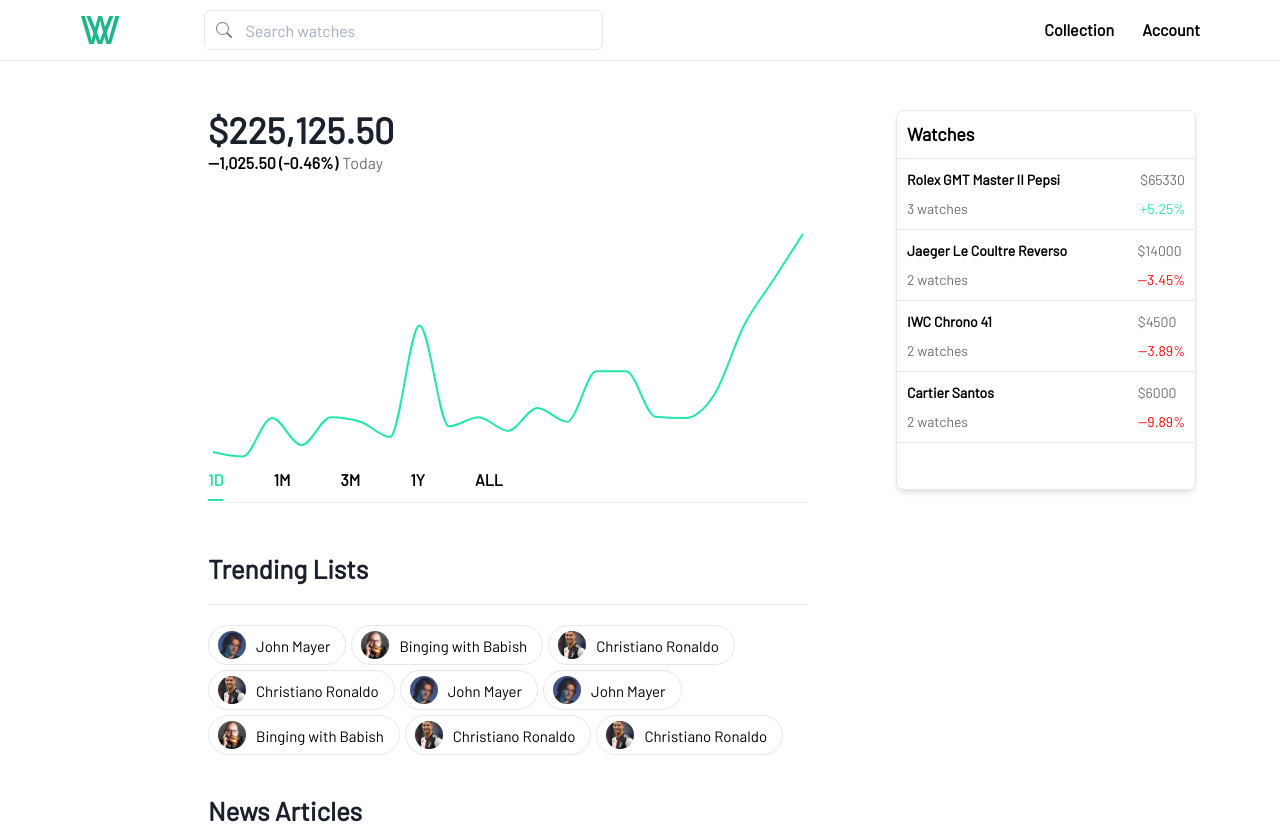
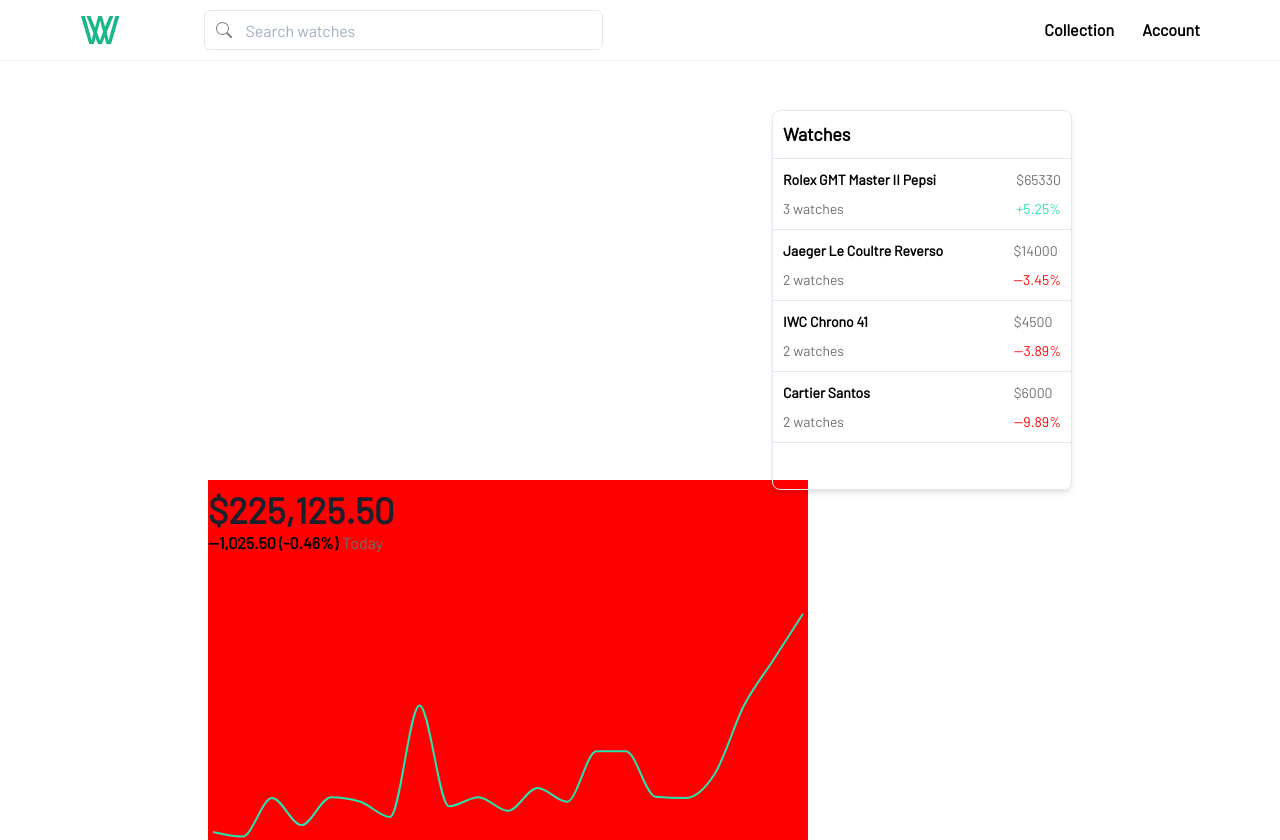
Before and after one commit to samkyuseo/watchstreet, a React (Create React App) app: page /profile in a window 1280 px wide. Shown: the top 840 px of the page. Built offline with nearby package versions, Linux system fonts and the light colour scheme; no server answers; sample sign-in values are in the browser's storage.

Commit message:
fucked stuff up

```diff
--- a/src/components/charts/Chart.tsx
+++ b/src/components/charts/Chart.tsx
@@ -18,7 +18,7 @@
   const neatPriceChange = generateNeatVersion(priceChange);
   const percentPriceChange = generateNeatVersion((priceChange / price) * 100);
   return (
-    <VStack alignItems='left' width='600px'>
+    <VStack alignItems='left' width='600px' bg='red'>
       <Heading>{title}</Heading>
       <Box>
         <Heading>${neatPrice}</Heading>
--- a/src/components/tables/WatchCollectionTable/WatchCollectionTable.tsx
+++ b/src/components/tables/WatchCollectionTable/WatchCollectionTable.tsx
@@ -8,11 +8,11 @@
 const WatchCollectionTable = ({ watches }: IWatchCollectionTableProps) => {
   return (
     <Box
-      position='fixed'
+      // position='-webkit-sticky'
+      position='sticky'
       top='110px'
-      left='70%'
-      right='30%'
-      minWidth='300px'
+      left='900px'
+      width='300px'
       borderRadius='lg'
       border='1px'
       borderColor='gray.200'
--- a/src/pages/profilepage/ProfilePage.tsx
+++ b/src/pages/profilepage/ProfilePage.tsx
@@ -23,10 +23,12 @@
   return (
     <>
       <Navbar />
-      <WatchCollectionTable watches={watches} />
       <Container minWidth='70%' mt='100px' mb='100px'>
         {/* Portfolio Section */}
+
+        <WatchCollectionTable watches={watches} />
         <Chart title='' price={225125.5} priceChange={-1025.5} data={data} />
+
         {/* Trending List */}
         <Box width='600px' mt='40px'>
           <Heading variant='section-heading'>Trending Lists</Heading>
```
